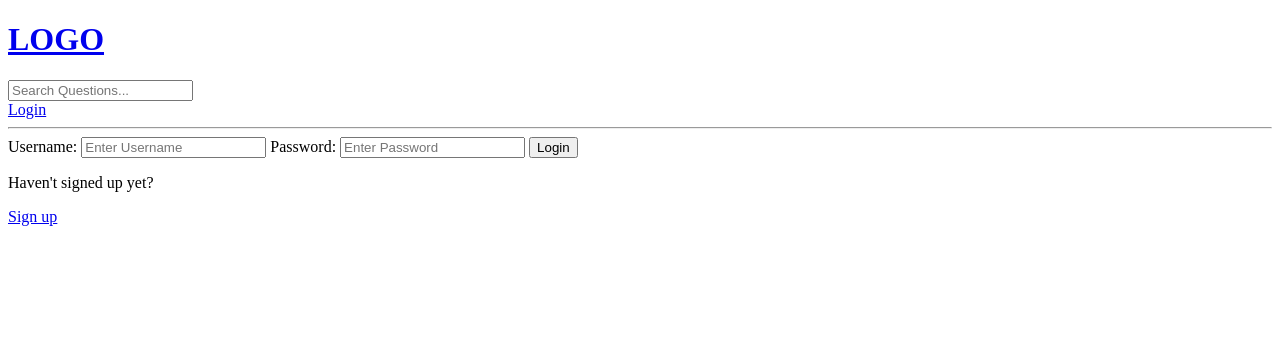
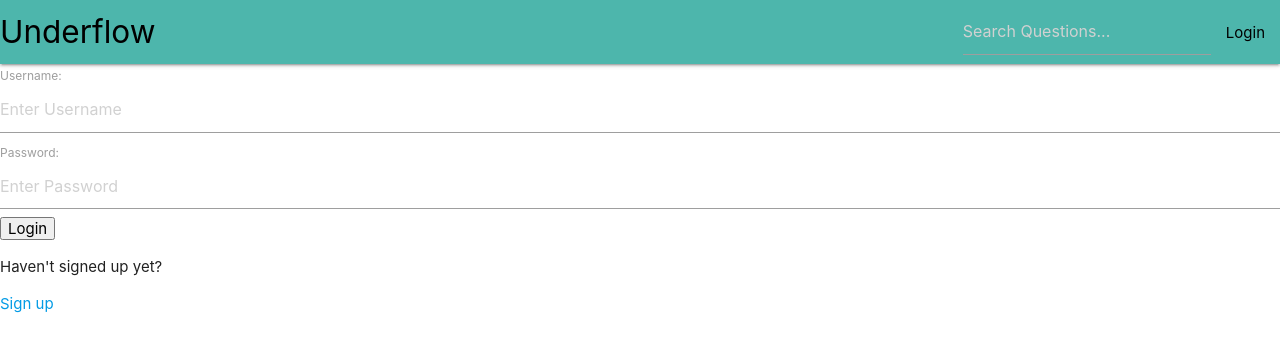
Before and after one commit to WallachianMihai/Proiect_MIP, a Django app: a page that uses djangoProject/templates/main.html in a window 1280 px wide. Shown: the top 352 px of the page. Run offline with Django 4.2, Linux system fonts and the light colour scheme.

Commit message:
add navbar

```diff
--- a/djangoProject/templates/main.html
+++ b/djangoProject/templates/main.html
@@ -1,24 +1,28 @@
 <!DOCTYPE html>
 <html lang="en">
+{% load static %}
 <head>
     <meta charset="UTF-8">
     <title>Queue Underflow</title>
-</head>
+    <link href="https://fonts.googleapis.com/icon?family=Material+Icons" rel="stylesheet">
+    <link rel="stylesheet" href="https://cdnjs.cloudflare.com/ajax/libs/materialize/1.0.0/css/materialize.min.css">
 <body>
 
     {% include 'navbar.html' %}
 
     {% if messages %}
-    <ul class="messages">
-        {% for message in messages %}
-            <li>{{message}}</li>
-        {% endfor %}
-    </ul>
+            <ul >
+                {% for message in messages %}
+                    <li>{{message}}</li>
+                {% endfor %}
+            </ul>
     {% endif %}
 
     {% block content %}
 
     {% endblock %}
+    <script src="https://cdnjs.cloudflare.com/ajax/libs/materialize/1.0.0/js/materialize.min.js"></--script></head>
+
 
 </body>
 </html>
--- a/djangoProject/templates/navbar.html
+++ b/djangoProject/templates/navbar.html
@@ -1,19 +1,28 @@
-<a href="/">
-    <h1>LOGO</h1>
-</a>
 
-<form method="GET" action="{% url 'home' %}">
-    <input type = "text" name="q" placeholder="Search Questions..."/>
-</form>
+<nav class="nav-extended teal lighten-2">
+<div class="nav-wrapper">
+  <a href="#!" class="brand-logo black-text">Underflow</a>
+  <ul class="right hide-on-med-and-down">
+    <li>
 
-{% if request.user.is_authenticated %}
-<p>Hello {{request.user.username}}!</p>
-{% endif %}
 
-{% if request.user.is_authenticated %}
-    <a href="{% url 'logout' %}">Logout</a>
-{% else %}
-    <a href="{% url 'login' %}">Login</a>
-{% endif %}
+       <form class="waves-teal black-text" method="GET" action="{% url 'home' %}">
+            <input type = "text" name="q" placeholder="Search Questions..."/>
+        </form>
 
-<hr>
+    </li>
+    <li>
+        {% if request.user.is_authenticated %}
+            <a hred="#" class="button waves-teal waves-effect black-text">Hello {{request.user.username}}!</a>
+        {% endif %}
+    </li>
+    <li>
+        {% if request.user.is_authenticated %}
+            <a class="button waves-teal waves-effect black-text" href="{% url 'logout' %}">Logout</a>
+        {% else %}
+            <a class="button waves-teal waves-effect black-text" href="{% url 'login' %}">Login</a>
+        {% endif %}
+    </li>
+  </ul>
+</div>
+</nav>
```
Also changed, not shown: djangoProject/djangoProject/settings.py (+5 -2 lines).
